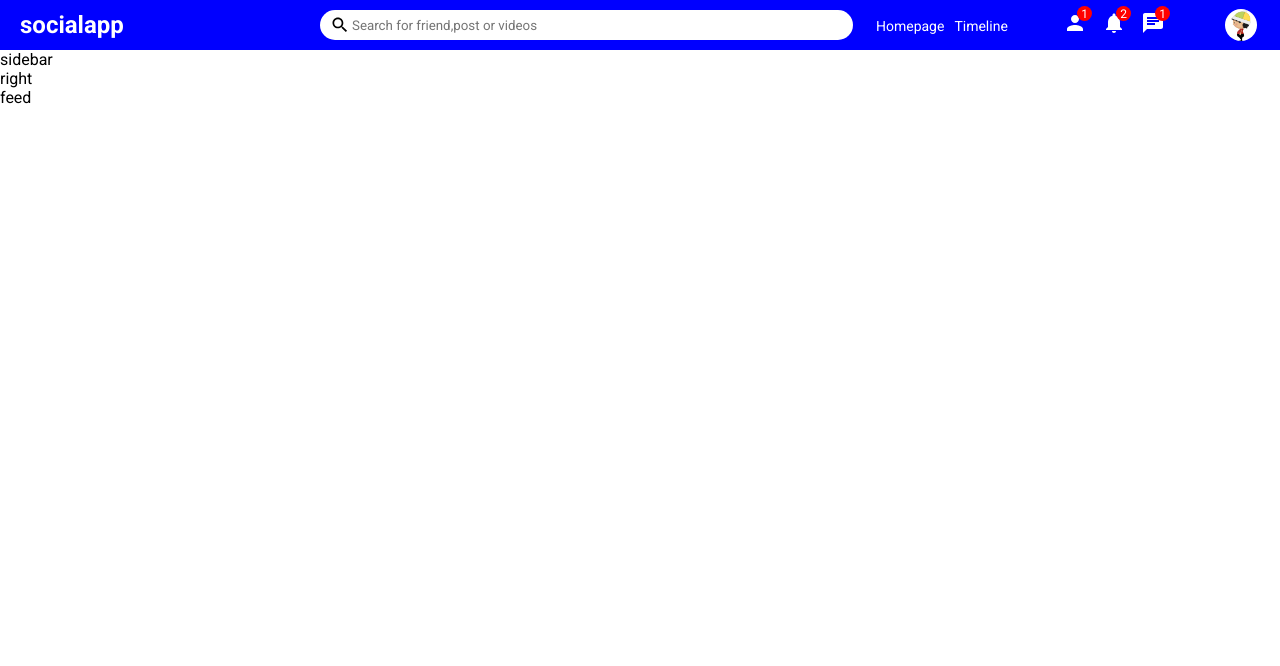
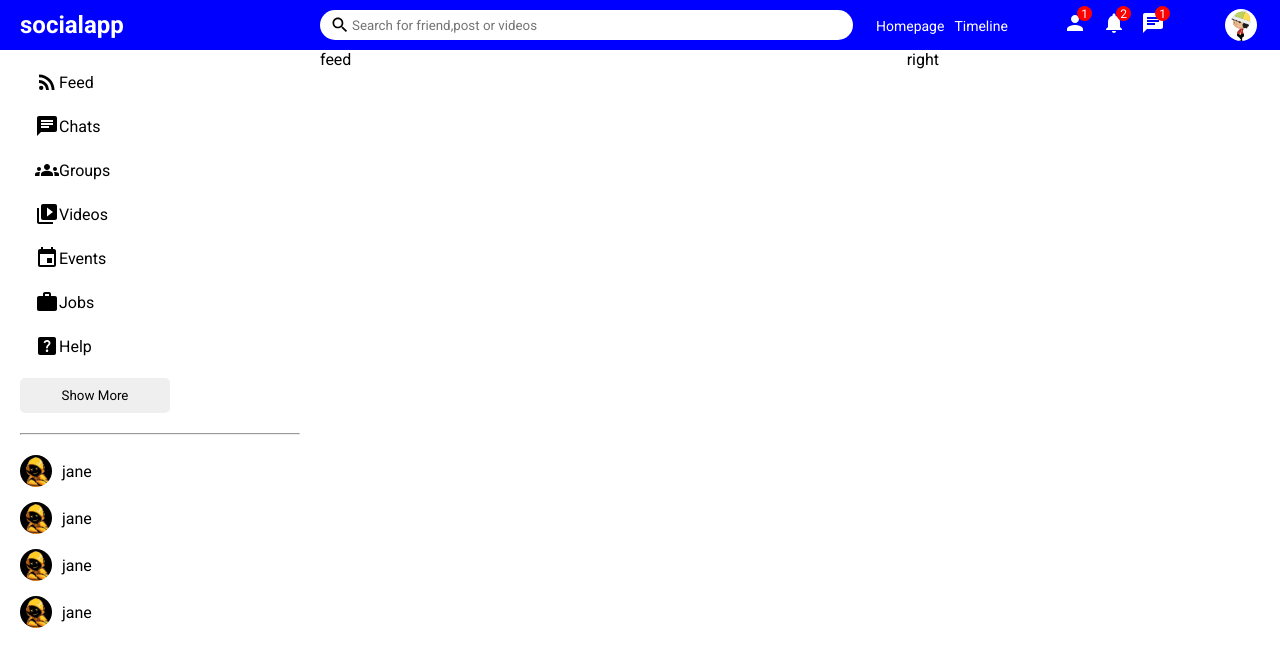
Before and after one commit to rasiyajishar/socialapp, a React (Create React App) app in the folder frontend/: page / in a window 1280 px wide. Shown: the top 666 px of the page. Built offline with nearby package versions, Linux system fonts and the light colour scheme.

Commit message:
sidebar designed

```diff
--- a/frontend/src/components/feed/Feed.js
+++ b/frontend/src/components/feed/Feed.js
@@ -2,7 +2,7 @@
 
 function Feed() {
     return (
-      <div>feed</div>
+      <div className="feed">feed</div>
     )
 }
 
--- a/frontend/src/components/feed/feed.css
+++ b/frontend/src/components/feed/feed.css
@@ -0,0 +1,3 @@
+.feed{
+    flex:5.5;
+}
--- a/frontend/src/components/rightbar/Rightbar.js
+++ b/frontend/src/components/rightbar/Rightbar.js
@@ -2,7 +2,7 @@
 
 function Rightbar() {
     return (
-        <div>right</div>
+        <div className="rightbar">right</div>
     )
 }
 
--- a/frontend/src/components/rightbar/rightbar.css
+++ b/frontend/src/components/rightbar/rightbar.css
@@ -0,0 +1,3 @@
+.rightbar{
+    flex: 3.5;
+}
--- a/frontend/src/components/sidebar/Sidebar.js
+++ b/frontend/src/components/sidebar/Sidebar.js
@@ -1,8 +1,73 @@
 import './sidebar.css'
+import RssFeedIcon from '@mui/icons-material/RssFeed';
+import ChatIcon from '@mui/icons-material/Chat';
+import GroupsIcon from '@mui/icons-material/Groups';
+import VideoLibraryIcon from '@mui/icons-material/VideoLibrary';
+import EventIcon from '@mui/icons-material/Event';
+import HelpCenterIcon from '@mui/icons-material/HelpCenter';
+import WorkIcon from '@mui/icons-material/Work';
 
 function Sidebar() {
     return (
-       <div>sidebar</div>
+        <div className="sidebar">
+            <div className='sidebarwrapper'>
+                <ul className='sidebarlist'>
+                    <li className='sidebarlistitem'>
+                        <RssFeedIcon className='sidebarIcon' />
+                        <span className="sidebarlistitemtext"> Feed</span>
+                    </li>
+                    <li className='sidebarlistitem'>
+                        <ChatIcon className='sidebarIcon' />
+                        <span className="sidebarlistitemtext"> Chats</span>
+                    </li>
+                    <li className='sidebarlistitem'>
+                        <GroupsIcon className='sidebarIcon' />
+                        <span className="sidebarlistitemtext"> Groups</span>
+                    </li>
+                    <li className='sidebarlistitem'>
+                        <VideoLibraryIcon className='sidebarIcon' />
+                        <span className="sidebarlistitemtext"> Videos</span>
+                    </li>
+                    <li className='sidebarlistitem'>
+                        <EventIcon className='sidebarIcon' />
+                        <span className="sidebarlistitemtext"> Events</span>
+                    </li>
+                    <li className='sidebarlistitem'>
+                        <WorkIcon className='sidebarIcon' />
+                        <span className="sidebarlistitemtext"> Jobs</span>
+                    </li>
+                    <li className='sidebarlistitem'>
+                        <HelpCenterIcon className='sidebarIcon' />
+                        <span className="sidebarlistitemtext"> Help</span>
+                    </li>
+
+                </ul>
+                <button className='sidebarbutton'>Show More</button>
+                <hr className='sidebarhr'/>
+           <ul className='sidebarfriendlist'>
+<li className='sidebarfriend' >
+    <img className='sidebarfriendimg' src='/assets/prson/profile11.jpg' alt=''/>
+<span className='sidebarfriendname'>jane</span>
+</li>
+<li className='sidebarfriend' >
+    <img className='sidebarfriendimg' src='/assets/prson/profile11.jpg' alt=''/>
+<span className='sidebarfriendname'>jane</span>
+</li>
+<li className='sidebarfriend' >
+    <img className='sidebarfriendimg' src='/assets/prson/profile11.jpg' alt=''/>
+<span className='sidebarfriendname'>jane</span>
+</li>
+<li className='sidebarfriend' >
+    <img className='sidebarfriendimg' src='/assets/prson/profile11.jpg' alt=''/>
+<span className='sidebarfriendname'>jane</span>
+</li>
+
+
+           </ul>
+
+
+            </div>
+        </div>
     )
 }
 
--- a/frontend/src/components/sidebar/sidebar.css
+++ b/frontend/src/components/sidebar/sidebar.css
@@ -0,0 +1,74 @@
+.sidebar {
+    flex: 3;
+    height: calc(100vh - 50px);
+    overflow-y: scroll;
+}
+
+.sidebar::-webkit-scrollbar {
+    width: 5px;
+}
+
+.sidebar::-webkit-scrollbar-track {
+    background-color: white;
+}
+
+.sidebar::-webkit-scrollbar-thumb {
+    background-color: rgb(170, 163, 163);
+}
+
+
+
+
+.sidebarwrapper {
+    padding: 20px;
+    /* background-color: yellowgreen; */
+}
+
+.sidebarlist {
+    padding: 0;
+    margin: 0;
+    list-style: none;
+}
+
+.sidebarlistitem {
+    display: flex;
+    align-items: center;
+    margin-bottom: 20px;
+}
+
+.sidebarIcon {
+    margin-left: 15px;
+}
+
+.sidebarbutton {
+    width: 150px;
+    border: none;
+    padding: 10px;
+    border-radius: 5px;
+    font-weight: 500;
+}
+
+.sidebarhr {
+    margin: 20px 0;
+
+}
+
+.sidebarfriendlist {
+    padding: 0;
+    margin: 0;
+    list-style: none;
+}
+
+.sidebarfriend {
+    display: flex;
+    align-items: center;
+    margin-bottom: 15px;
+}
+
+.sidebarfriendimg {
+    width: 32px;
+    height: 32;
+    border-radius: 50%;
+    object-fit: cover;
+    margin-right: 10px;
+}
--- a/frontend/src/pages/home/Home.js
+++ b/frontend/src/pages/home/Home.js
@@ -2,15 +2,17 @@
 import Rightbar from "../../components/rightbar/Rightbar"
 import Sidebar from "../../components/sidebar/Sidebar"
 import Topbar from "../../components/topbar/Topbar"
+import "./home.css"
+
 
 function Home() {
     return (
         <div>
             <Topbar />
-            <div>
+            <div className="homecontainer">
         <Sidebar />
+        <Feed />
         <Rightbar />
-        <Feed />
         </div>
           </div>
     )
--- a/frontend/src/pages/home/home.css
+++ b/frontend/src/pages/home/home.css
@@ -0,0 +1,6 @@
+.homecontainer{
+    display: flex;
+    width: 100%;
+
+/* align-items: center; */
+}
```
Also changed, not shown: frontend/public/assets/prson/profile11.jpg (added), frontend/public/assets/prson/profile4.avif (added).
